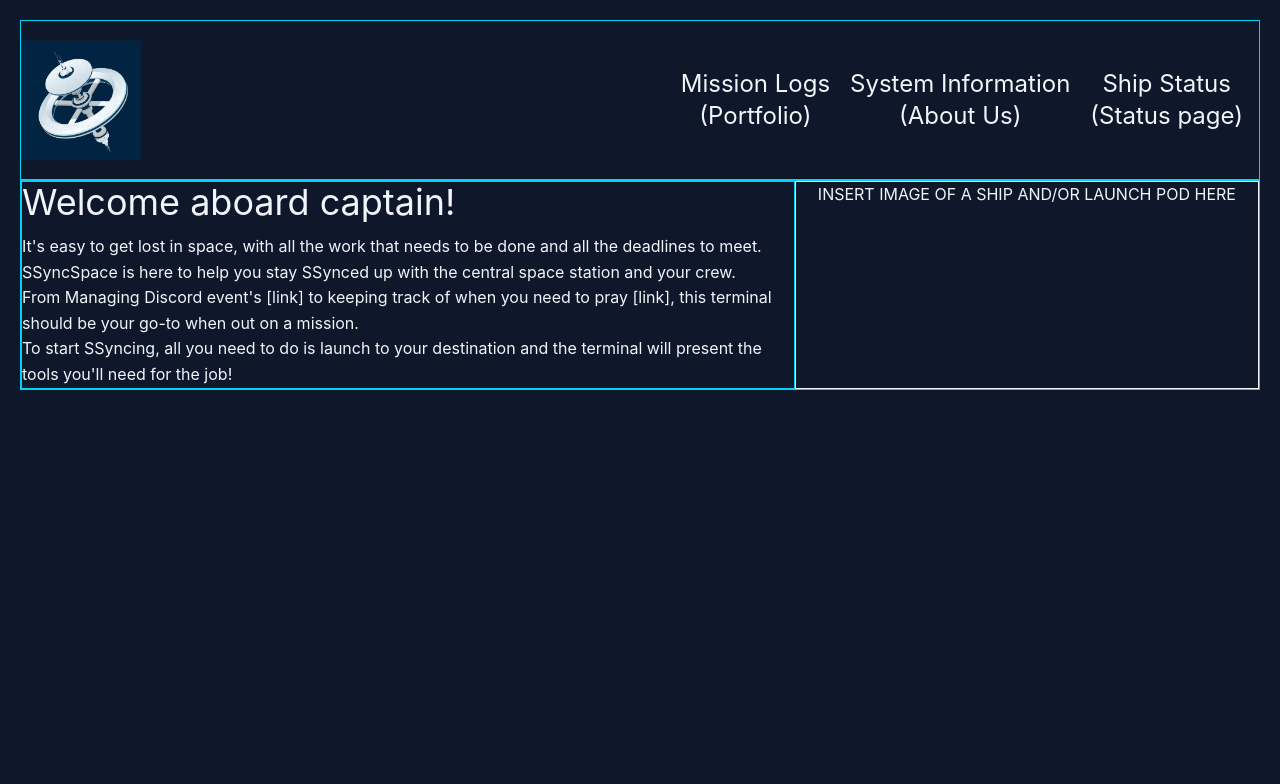
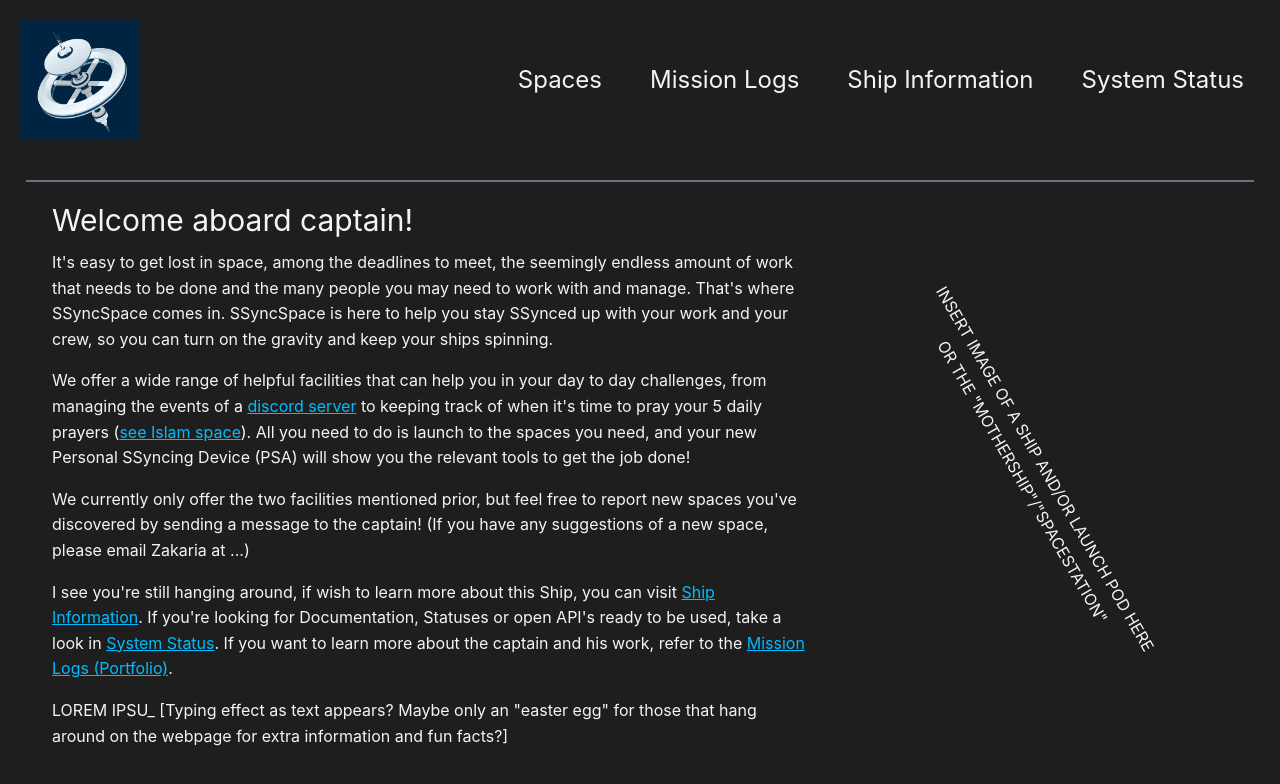
Before and after one commit to ZakariaX1/SSyncSpace, a React (Vite) app in the folder frontend/: page / in a window 1280 px wide. Shown: the top 784 px of the page. Built offline with nearby package versions, Linux system fonts and the light colour scheme; no server answers.

Commit message:
feat: Settled on the root home page design for the time being

```diff
--- a/frontend/src/index.css
+++ b/frontend/src/index.css
@@ -5,8 +5,8 @@
   --color-primary-dark: #3b82f6;
   --color-space-discord: #5865f2;
   --color-space-islam: #22c55e;
-
-  --color-bg-primary: #0f172a;
+  /* Could use #0d1015 as well */
+  --color-bg-primary: #1E1E1E;
   --color-bg-secondary: #1e293b;
   --color-text-primary: #f1f5f9;
   --color-text-secondary: #cbd5e1;
@@ -19,3 +19,23 @@ body {
   color: var(--color-text-primary);
   line-height: 1.6;
 }
+
+.nav-link {
+  position: relative;
+  display: inline-block;
+}
+
+.nav-link::before {
+  content: ">";
+  position: absolute;
+  left: -20px;
+  top: 50%;
+  transform: translateY(-50%);
+  opacity: 0;
+  color: var(--color-text-secondary);
+}
+
+.nav-link:hover::before,
+.nav-link:focus-visible::before {
+  opacity: 1;
+}
--- /dev/null
+++ b/frontend/src/spaces/root/components/RootNav.tsx
@@ -0,0 +1,18 @@
+function RootNav() {
+  return (
+    <>
+      <div className="flex items-center p-5">
+        <img src="/SpaceStation.png" alt="SSyncSpace Logo" className="h-30 w-auto" />
+        <div className="ml-auto flex space-x-12 mr-4">
+          <a className="nav-link text-2xl text-center hover:text-sky-300" href="/spaces">Spaces</a>
+          <a className="nav-link text-2xl text-center hover:text-sky-300" href="/mission-logs">Mission Logs</a>
+          <a className="nav-link text-2xl text-center hover:text-sky-300" href="/ship-info">Ship Information</a>
+          <a className="nav-link text-2xl text-center hover:text-sky-300" href="/system-status">System Status</a>
+        </div>
+      </div>
+      <div className="mt-5 border-t-2 border-gray-500 w-96/100 m-auto"></div>
+    </>
+  )
+}
+
+export default RootNav
--- a/frontend/src/spaces/root/pages/Home.tsx
+++ b/frontend/src/spaces/root/pages/Home.tsx
@@ -1,28 +1,30 @@
-function Home() {
-  return (
-    <div className="p-5">
-      <div className="h-40 flex items-center border-cyan-400 border">
-        <img src="/SpaceStation.png" alt="SSyncSpace Logo" className="h-30 w-auto" />
-        <div className="ml-auto flex space-x-5 mr-4">
-          <div className="text-2xl text-center">Mission Logs<br /> (Portfolio)</div>
-          <div className="text-2xl text-center">System Information<br /> (About Us)</div>
-          <div className="text-2xl text-center">Ship Status<br /> (Status page)</div>
+import RootNav from "../components/RootNav.js"
+
+export default function Home() {
+  return <>
+    <RootNav/>
+    <div className="p-5 ml-8">
+      <div className="flex">
+        <div className="w-5/8">
+          <h1 className="text-3xl pb-3">Welcome aboard captain!</h1>
+          <div className="space-y-4">
+            <p>
+              It's easy to get lost in space, among the deadlines to meet, the seemingly endless amount of work that needs to be done and the many people you may need to work with and manage. That's where SSyncSpace comes in. SSyncSpace is here to help you stay SSynced up with your work and your crew, so you can turn on the gravity and keep your ships spinning.
+            </p>
+            <p>
+              We offer a wide range of helpful facilities that can help you in your day to day challenges, from managing the events of a <a className="text-sky-400 underline" href="/spaces/discord">discord server</a> to keeping track of when it's time to pray your 5 daily prayers (<a className="text-sky-400 underline" href="/spaces/islam">see Islam space</a>). All you need to do is launch to the spaces you need, and your new Personal SSyncing Device (PSA) will show you the relevant tools to get the job done!
+            </p>
+            <p>
+              We currently only offer the two facilities mentioned prior, but feel free to report new spaces you've discovered by sending a message to the captain! (If you have any suggestions of a new space, please email Zakaria at ...)
+            </p>
+            <p>
+              I see you're still hanging around, if wish to learn more about this Ship, you can visit <a className="text-sky-400 underline" href="/spaces/ship-info">Ship Information</a>. If you're looking for Documentation, Statuses or open API's ready to be used, take a look in <a className="text-sky-400 underline" href="/spaces/system-status">System Status</a>. If you want to learn more about the captain and his work, refer to the <a className="text-sky-400 underline" href="/spaces/mission-logs">Mission Logs (Portfolio)</a>.
+            </p>
+            <p>LOREM IPSU_ [Typing effect as text appears? Maybe only an "easter egg" for those that hang around on the webpage for extra information and fun facts?]</p>
+          </div>
         </div>
-      </div>
-      <div className="flex border border-cyan-400">
-        <div className="w-5/8 border border-cyan-400">
-          <h1 className="text-4xl pb-3">Welcome aboard captain!</h1>
-          <p>
-            It's easy to get lost in space, with all the work that needs to be done and all the deadlines to meet.<br />
-            SSyncSpace is here to help you stay SSynced up with the central space station and your crew.<br />
-            From Managing Discord event's [link] to keeping track of when you need to pray [link], this terminal should be your go-to when out on a mission.<br />
-            To start SSyncing, all you need to do is launch to your destination and the terminal will present the tools you'll need for the job!
-          </p>
-        </div>
-        <div className="w-3/8 border text-center"> INSERT IMAGE OF A SHIP AND/OR LAUNCH POD HERE </div>
+        <div className="w-3/8 text-center self-center rotate-60"> INSERT IMAGE OF A SHIP AND/OR LAUNCH POD HERE <br/> OR THE "MOTHERSHIP"/"SPACESTATION" </div>
       </div>
     </div>
-  );
+    </>
 }
-
-export default Home;
```
